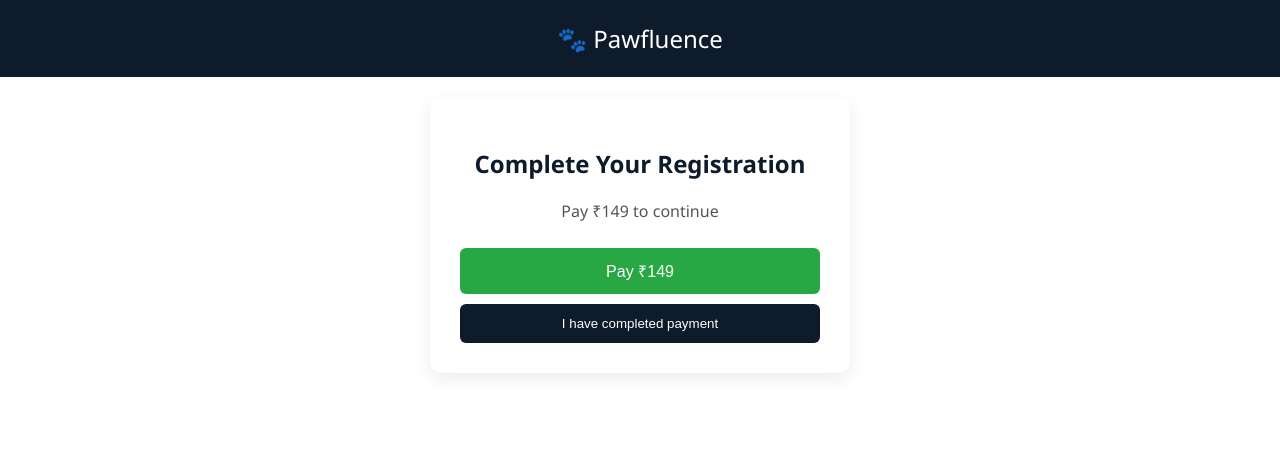
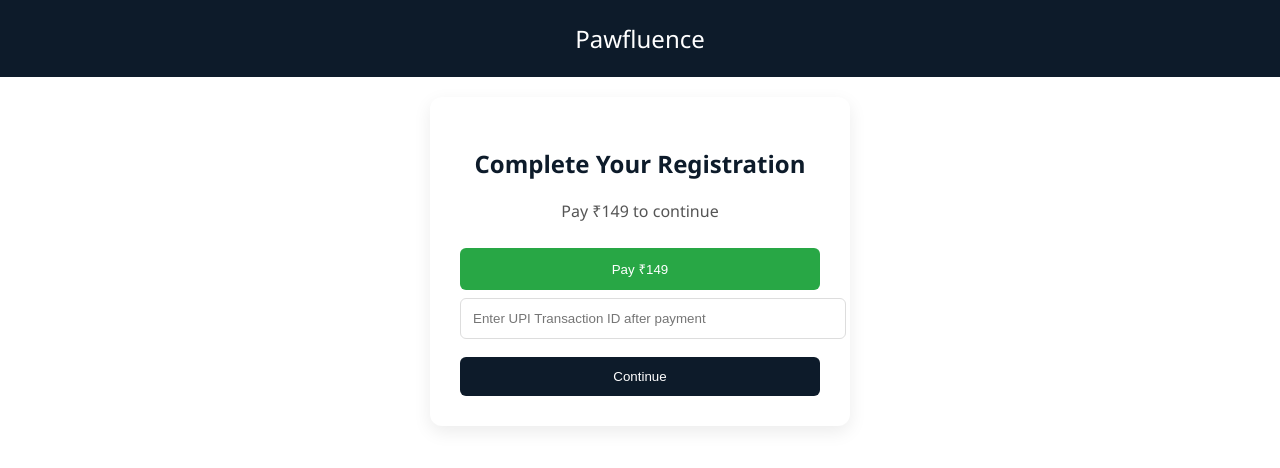
Before and after one commit to pawfluence01-ctrl/Pawfluence-payment-, a plain HTML site: page index.html in a window 1280 px wide. Drawn offline with Linux system fonts and the light colour scheme.

Commit message:
Update index.html

```diff
--- a/index.html
+++ b/index.html
@@ -64,10 +64,9 @@
 .pay-btn{
 background:#28a745;
 color:white;
-font-size:16px;
 }
 
-.confirm-btn{
+.continue-btn{
 background:#0d1b2a;
 color:white;
 }
@@ -84,8 +83,21 @@
 
 <script>
 function showForm(){
+let txn = document.getElementById("txn").value;
+
+if(txn.trim() === ""){
+alert("Please enter your UPI Transaction ID");
+return;
+}
+
+// hide payment section
 document.getElementById("payment-section").classList.add("hidden");
+
+// show form
 document.getElementById("form-section").classList.remove("hidden");
+
+// pass txn into hidden input
+document.getElementById("finalTxn").value = txn;
 }
 </script>
 
@@ -93,12 +105,14 @@
 
 <body>
 
-<div class="header">🐾 Pawfluence</div>
+<div class="header">
+Pawfluence
+</div>
 
 <div class="container">
 <div class="card">
 
-<!-- PAYMENT FIRST -->
+<!-- STEP 1: PAYMENT -->
 <div id="payment-section">
 
 <h2>Complete Your Registration</h2>
@@ -108,16 +122,20 @@
 <button class="pay-btn">Pay ₹149</button>
 </a>
 
-<button class="confirm-btn" onclick="showForm()">I have completed payment</button>
+<input type="text" id="txn" placeholder="Enter UPI Transaction ID after payment">
+
+<button class="continue-btn" onclick="showForm()">Continue</button>
 
 </div>
 
-<!-- FORM AFTER PAYMENT -->
+<!-- STEP 2: FORM -->
 <div id="form-section" class="hidden">
 
 <h2>Enter Your Details</h2>
 
 <form action="https://formspree.io/f/xkoqpgvy" method="POST">
+
+<input type="hidden" name="transaction_id" id="finalTxn">
 
 <input type="text" name="name" placeholder="Full Name" required>
 <input type="tel" name="phone" placeholder="Contact Number" required>
@@ -130,9 +148,6 @@
 
 <textarea name="intro" placeholder="Tell us about your pet" required></textarea>
 
-<!-- NEW FIELD -->
-<input type="text" name="transaction_id" placeholder="UPI Transaction ID (after payment)" required>
-
 <button class="submit-btn">Submit Details</button>
 
 </form>
```
